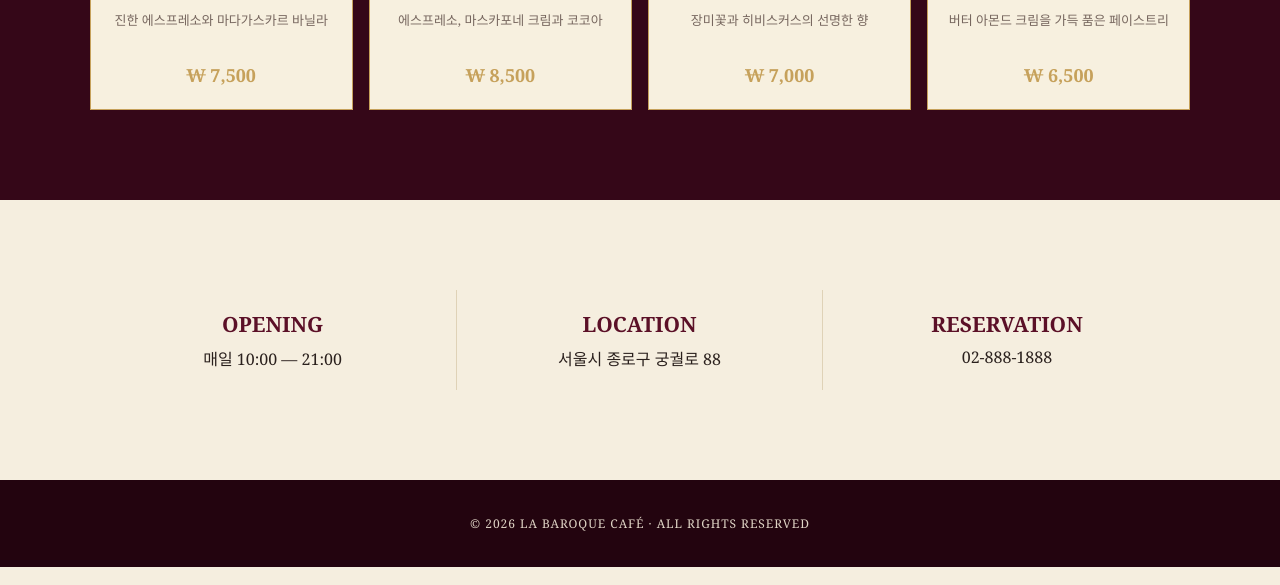
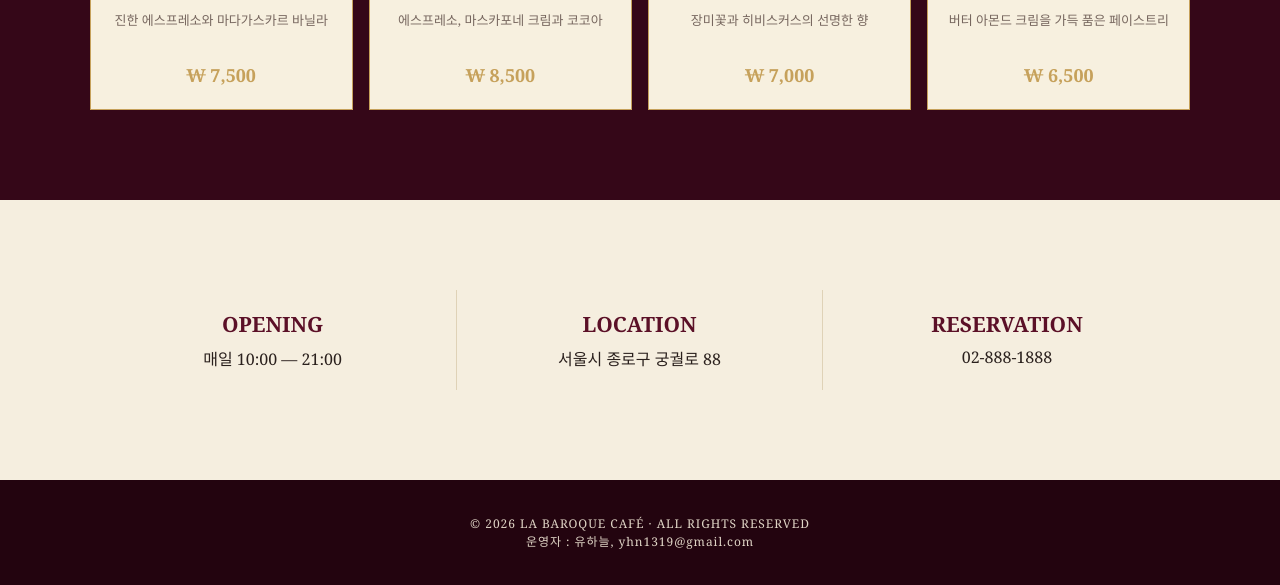
Before and after one commit to Sky0420/hnuRepository, a plain HTML site: page index.html in a window 1280 px wide. Shown: the part 1938-2523 px from the top of the page. Drawn offline with Linux system fonts and the light colour scheme.

Commit message:
운영자 정보 추가

```diff
--- a/index.html
+++ b/index.html
@@ -200,7 +200,10 @@
     <div class="detail"><strong>RESERVATION</strong>02-888-1888</div>
   </section>
 
-  <footer>© 2026 LA BAROQUE CAFÉ · ALL RIGHTS RESERVED</footer>
+  <footer>
+    © 2026 LA BAROQUE CAFÉ · ALL RIGHTS RESERVED<br>
+    운영자 : 유하늘, yhn1319@gmail.com
+  </footer>
 
   <script>
     const cards = document.querySelectorAll('.menu-card');
```
